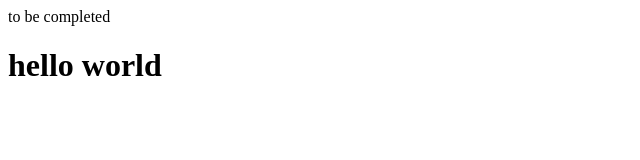
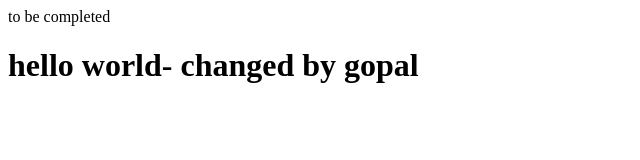
Before and after one commit to gpkhanal18/git-flow-static-webpage, a plain HTML site: page index.html in a window 1280 px wide. Shown: the whole page, without its empty margins (0-640 px from the left). Drawn offline with Linux system fonts and the light colour scheme.

Commit message:
feature3 edited

```diff
--- a/index.html
+++ b/index.html
@@ -6,6 +6,6 @@ to be completed
     <title></title>
   </head>
   <body>
-    <h1>hello world</h1>
+    <h1>hello world- changed by gopal</h1>
   </body>
 </html>
```
